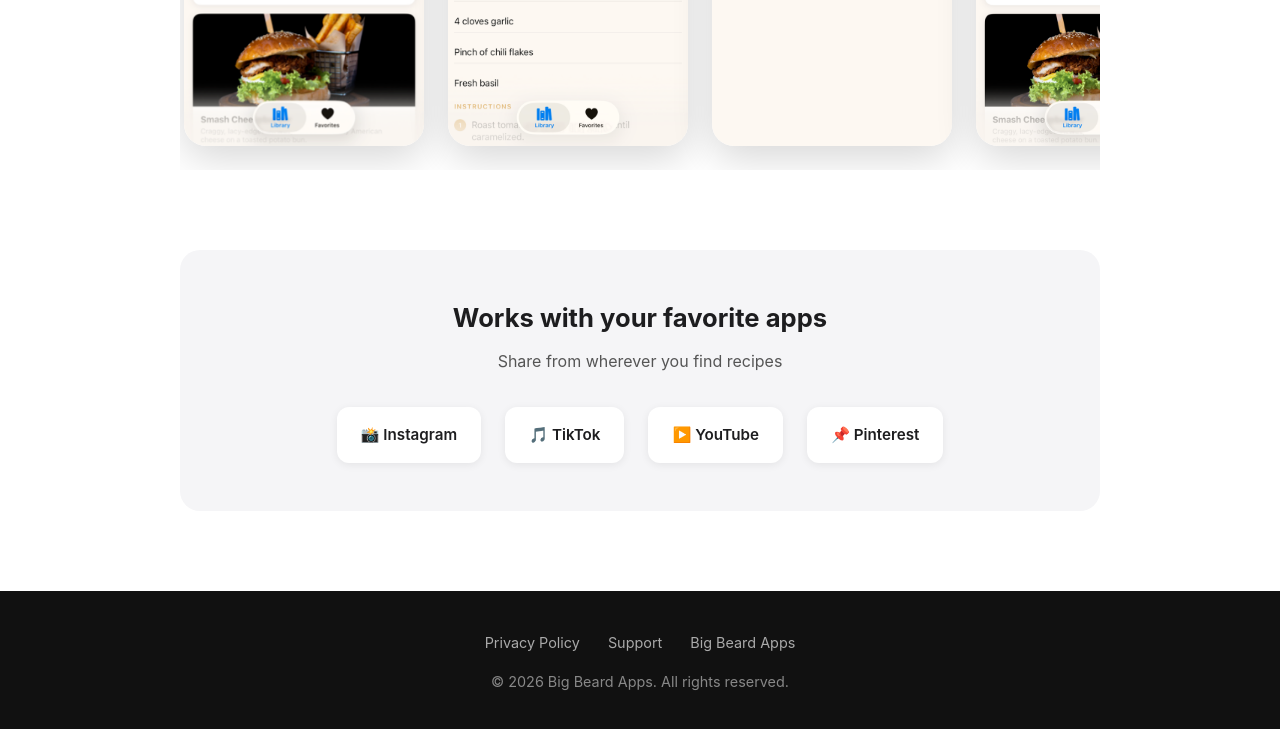
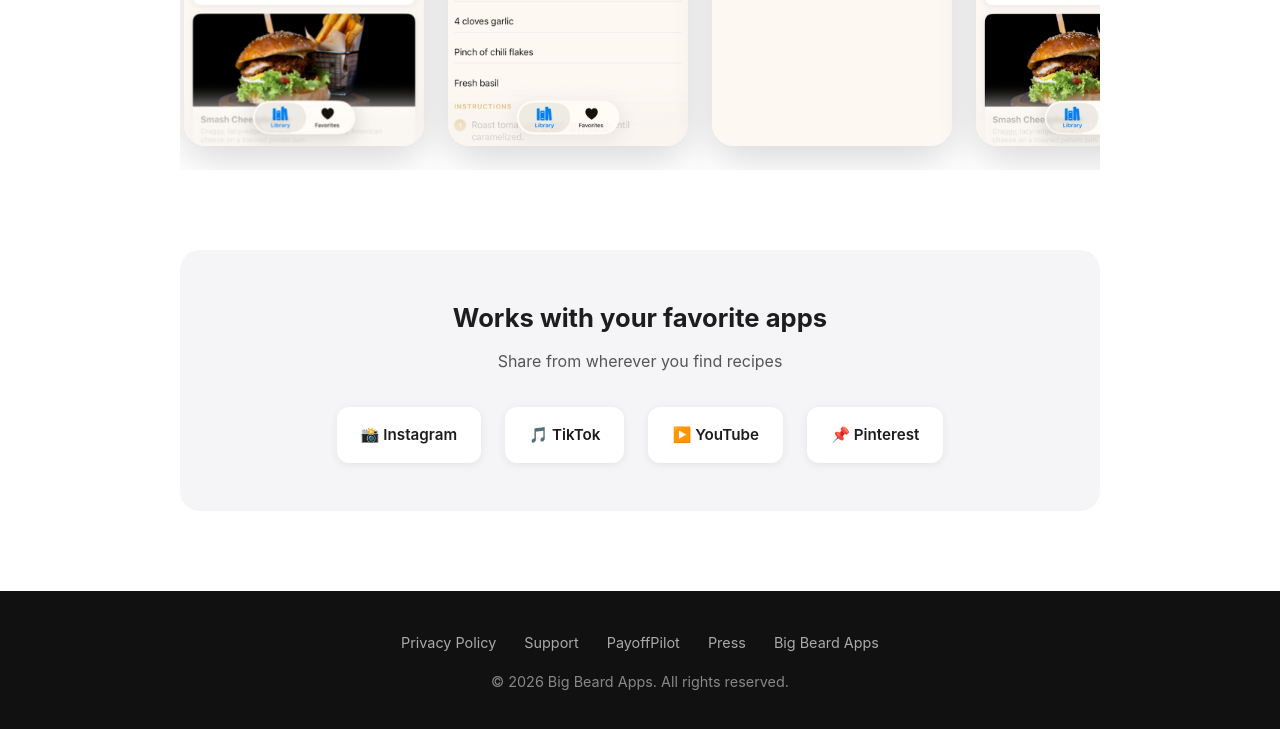
Before and after one commit to RaulCPena/bigbeardapps-site, a plain HTML site: page feastmark/index.html in a window 1280 px wide. Shown: the part 2401-3130 px from the top of the page. Drawn offline with Linux system fonts and the light colour scheme.

Commit message:
feat: cross-link apps and add Press to app page footers

```diff
--- a/feastmark/index.html
+++ b/feastmark/index.html
@@ -268,6 +268,8 @@
     <div class="footer-links">
         <a href="/feastmark/privacy.html">Privacy Policy</a>
         <a href="/contact.html">Support</a>
+        <a href="/payoffpilot/">PayoffPilot</a>
+        <a href="/press/">Press</a>
         <a href="/">Big Beard Apps</a>
     </div>
     <p>&copy; 2026 Big Beard Apps. All rights reserved.</p>
```
Also changed, not shown: payoffpilot/index.html (+2 -0 lines).
